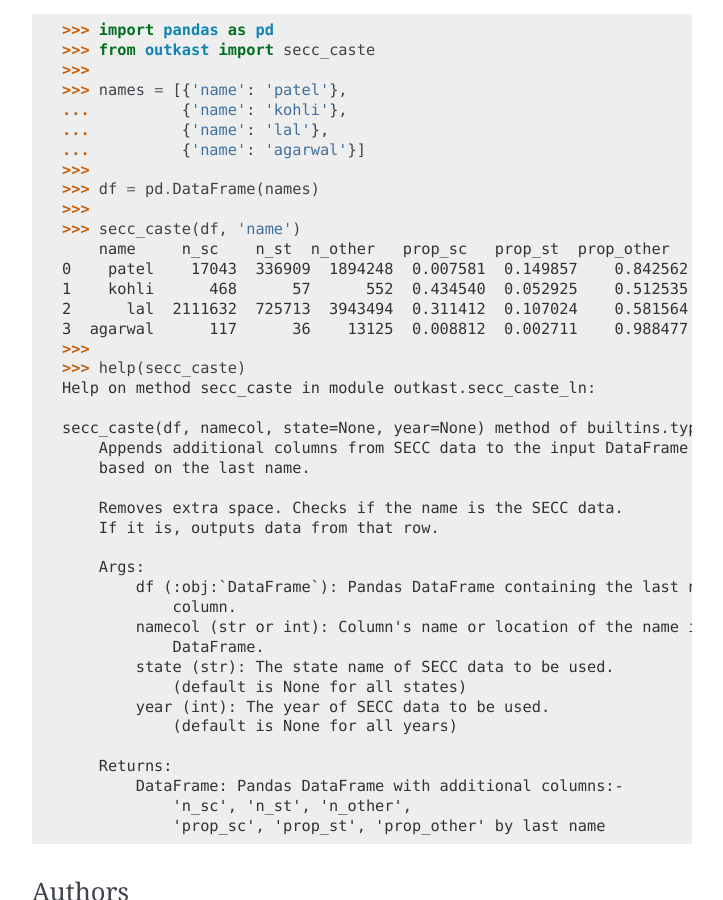
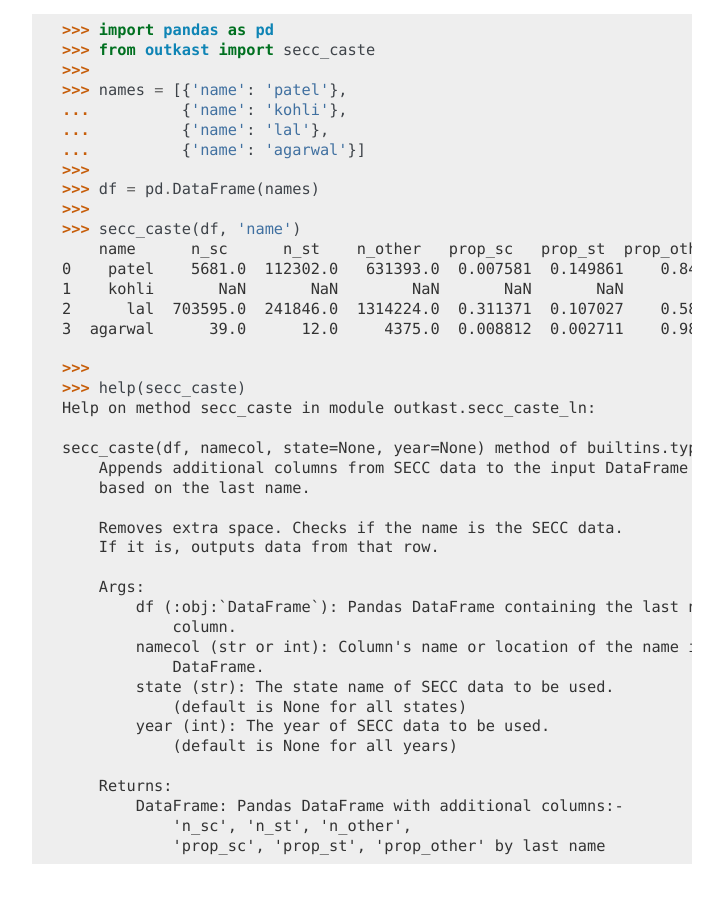
Before and after one commit to appeler/outkast, a Sphinx documentation site: the page built from docs/source/outkast.rst, in a window 1280 px wide and 900 px high, scrolled down 1447 px. Shown: the whole window, without its empty margins (388-1111 px from the left). Built offline with Sphinx 7.4.7, drawn with Linux system fonts in a browser that asks for light colours; some of the changed text lies outside the part shown.

Commit message:
update doc

```diff
--- a/docs/source/outkast.rst
+++ b/docs/source/outkast.rst
@@ -88,11 +88,12 @@ Using outkast
     >>> df = pd.DataFrame(names)
     >>>
     >>> secc_caste(df, 'name')
-        name     n_sc    n_st  n_other   prop_sc   prop_st  prop_other
-    0    patel    17043  336909  1894248  0.007581  0.149857    0.842562
-    1    kohli      468      57      552  0.434540  0.052925    0.512535
-    2      lal  2111632  725713  3943494  0.311412  0.107024    0.581564
-    3  agarwal      117      36    13125  0.008812  0.002711    0.988477
+        name      n_sc      n_st    n_other   prop_sc   prop_st  prop_other
+    0    patel    5681.0  112302.0   631393.0  0.007581  0.149861    0.842558
+    1    kohli       NaN       NaN        NaN       NaN       NaN         NaN
+    2      lal  703595.0  241846.0  1314224.0  0.311371  0.107027    0.581601
+    3  agarwal      39.0      12.0     4375.0  0.008812  0.002711    0.988477
+
     >>>
     >>> help(secc_caste)
     Help on method secc_caste in module outkast.secc_caste_ln:
```
Also changed, not shown: other parts of docs/source/outkast.rst (+1 -1 lines).
